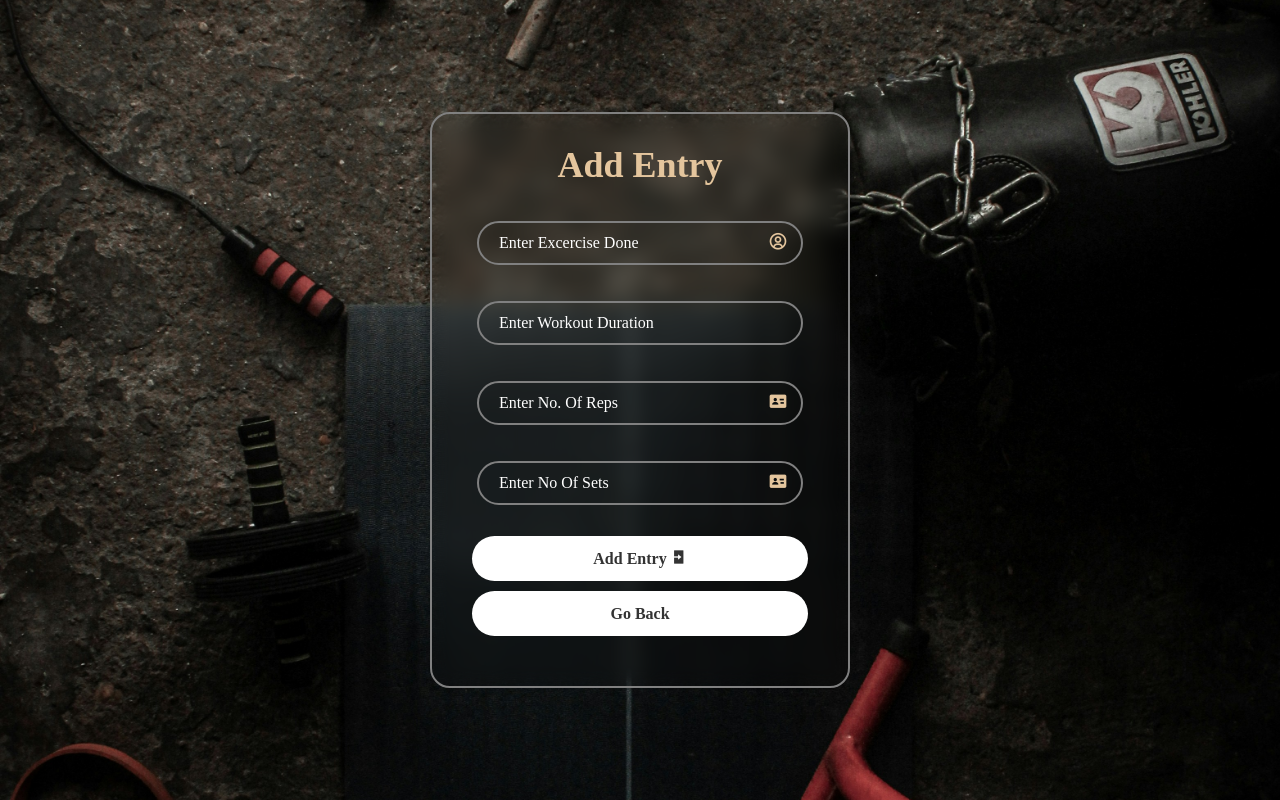
After one commit to Rishcursion/Javascript-hope, a Node project: template views/journal.pug in a window 1280 px wide. The commit adds this page. Run offline with Node 20 templates, Linux system fonts and the light colour scheme; the template is opened without the code that fills it, so the values that code supplies are empty; some web fonts are replaced.

Commit message:
devil save my journal entry

```diff
--- a/model/deets.js
+++ b/model/deets.js
@@ -7,7 +7,10 @@ module.exports = {
       const conn = await pool.getConnection();
       const sqlobject = await conn.query(sqlquery, [uuid]);
       if (sqlobject.length == 0) {
-        return -1;
+        const newquery =
+          "SELECT gender,weight,height,neck_circumference,waist_size from user_data where uuid = (?)";
+        const sqlobject2 = await conn.query(newquery, [uuid]);
+        return sqlobject2;
       } else {
         return sqlobject;
       }
--- a/public/css/register.css
+++ b/public/css/register.css
@@ -123,6 +123,20 @@ body {
   color: cadetblue;
 }
 
+.wrapper .home {
+  margin-top: 10px;
+  width: 100%;
+  height: 45px;
+  background: white;
+  border: none;
+  outline: none;
+  border-radius: 40px;
+  font-size: 16px;
+  font-weight: 600;
+  cursor: pointer;
+  color: #333;
+}
+
 .wrapper .Register {
   font-size: 14.5px;
   text-align: center;
--- /dev/null
+++ b/views/journal.pug
@@ -0,0 +1,27 @@
+doctype html
+doctype html
+head
+  title Your Workout Companion
+  link(rel='stylesheet' href='/css/register.css')
+  link(href='https://unpkg.com/boxicons@2.1.4/css/boxicons.min.css' rel='stylesheet')
+.wrapper
+  form(action='/register/userdeets/journal' method='post')
+    h1 Add Entry
+    .input-box
+      input(type='text' name='wid' placeholder='Enter Excercise Done')
+      i.bx.bx-user-circle
+    .input-box
+      input(type='number' name='duration' placeholder='Enter Workout Duration' required='' max=99)
+    .input-box
+      input(type='number' name='reps' placeholder='Enter No. Of Reps' required='')
+      i.bx.bxs-id-card
+    .input-box
+      input(type='number' name='sets' placeholder='Enter No Of Sets' required='')
+      i.bx.bxs-id-card
+    button.btn(type='submit' name='submit')
+      | Add Entry
+      i.bx.bxs-log-in
+  form(action='/login/homepage' method='get')
+    button.btn(type='submit' class='home')
+      | Go Back
+    .return
```
Also changed, not shown: controllers/registercontroller.js (+52 -2 lines), model/registration.js (+12 -0 lines), routes/register.js (+6 -1 lines), views/homepage.pug (+5 -4 lines), controllers/homepage.js (deleted), model/journal.js (deleted), routes/homepage.js (deleted).
